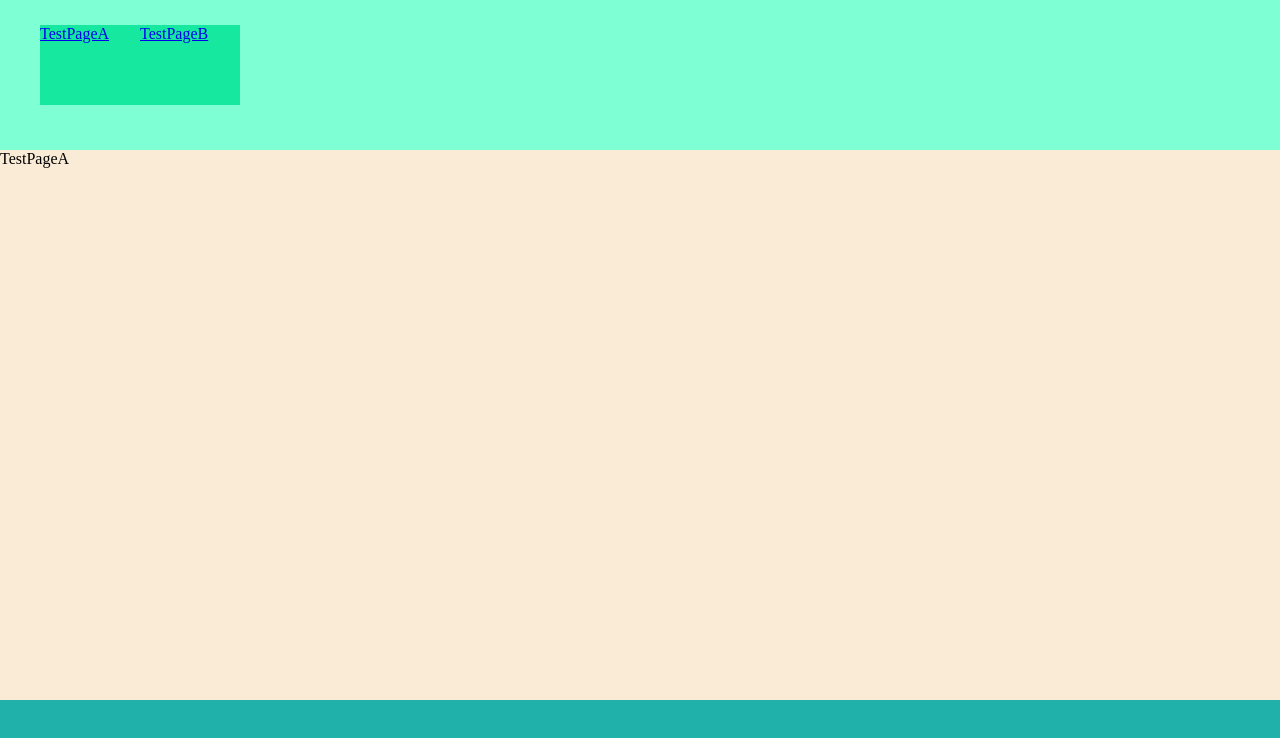
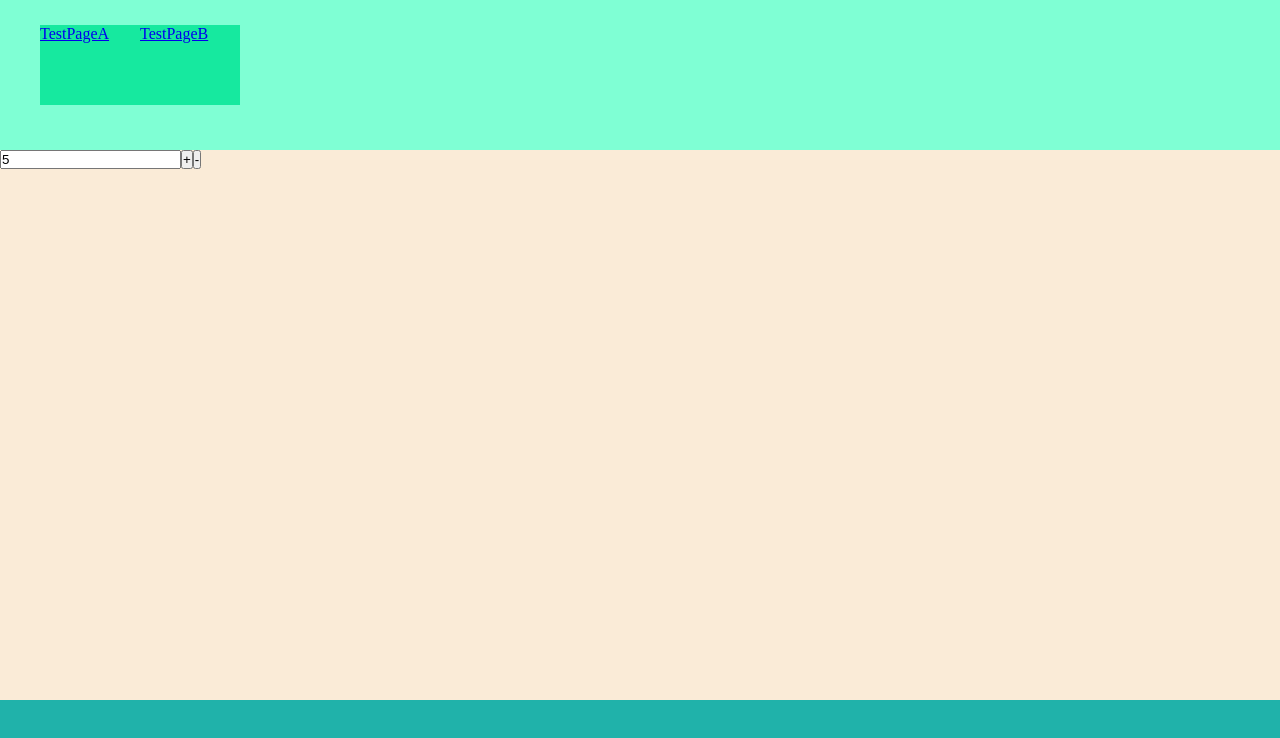
Before and after one commit to KTMKAN/hello-react-5000, a React (Create React App) app: page /TestPageA.do in a window 1280 px wide. Shown: the top 738 px of the page. Built offline with nearby package versions, Linux system fonts and the light colour scheme.

Commit message:
useState() 예제

```diff
--- /dev/null
+++ b/src/hooks/useTestPageA.tsx
@@ -0,0 +1,50 @@
+import { useEffect, useState } from "react";
+
+interface PropsUseTestPageA {
+    count: number,
+}
+
+function useTestPageA(props: PropsUseTestPageA) {
+    const [state, setState] = useState({
+        count: props.count
+    });
+
+    let initTestPageA = () => {
+
+    }
+
+    let plusCount = () => {
+        setState((state) => ({
+            ...state,
+            count: state.count++,
+        }));
+    }
+
+    let minusCount = () => {
+        setState((state) => ({
+            ...state,
+            count: state.count--,
+        }));
+    }
+
+    useEffect(() => {
+        console.log("mounted");
+
+        initTestPageA();
+    }, []);
+
+    useEffect(() => {
+        console.log("mounted and updated state");
+
+        console.log(state);
+
+    }, [state]);
+
+    return { state, plusCount, minusCount }
+}
+
+export default useTestPageA;
+
+export type {
+    PropsUseTestPageA
+}
--- a/src/pages/TestPageA.tsx
+++ b/src/pages/TestPageA.tsx
@@ -1,8 +1,15 @@
+import useTestPageA from "@/src/hooks/useTestPageA";
+
 function TestPageA() {
+    const { state, plusCount, minusCount } = useTestPageA({count: 5});
 
     return (
         <div className="testpage-a-container">
-            TestPageA
+            <div className="content">
+                <input type="text" value={state.count} readOnly></input>
+                <button className="btnPlusCount" onClick={plusCount}>+</button>
+                <button className="btnMinusCount" onClick={minusCount}>-</button>
+            </div>
         </div>
     );
 }
```
